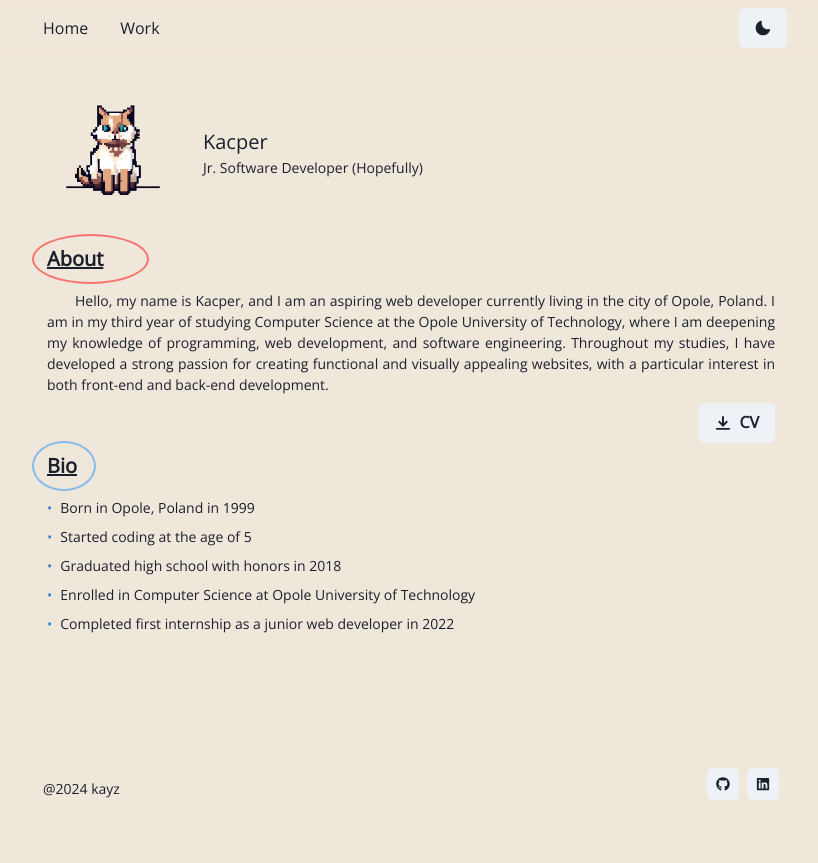
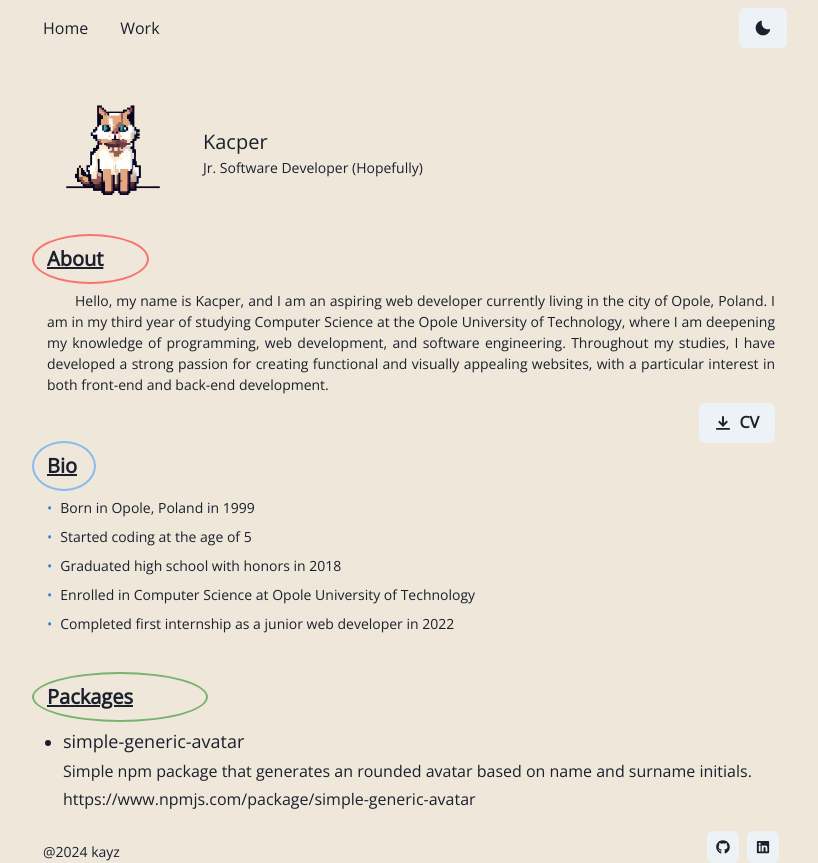
Before and after one commit to kayYZ1/kayz-website, a Next.js app: page / in a window 1280 px wide. Shown: the whole page, without its empty margins (229-1047 px from the left). Before the commit the page ends 800 px from the top, so only its background shows below. Built offline with nearby package versions, Linux system fonts and the light colour scheme.

Commit message:
feat: add packages section

```diff
--- /dev/null
+++ b/app/(main)/packages.tsx
@@ -0,0 +1,29 @@
+import { Box, ListItem, UnorderedList, Text, VStack, Link } from "@chakra-ui/react"
+import CircleAnimation from "../components/circle-animation"
+
+const Packages = () => {
+  return (
+    <Box pt={12}>
+      <CircleAnimation color="green">
+        <Text fontSize="xl" fontWeight="bold" textDecoration="underline" mb={4}>
+          Packages
+        </Text>
+      </CircleAnimation>
+      <UnorderedList>
+        <ListItem>
+          <Text fontSize="lg">simple-generic-avatar</Text>
+          <Text fontSize="md" py={1}>
+            Simple npm package that generates an rounded avatar based on name and surname initials.
+          </Text>
+          <VStack alignItems="flex-start">
+            <Link href="https://www.npmjs.com/package/simple-generic-avatar" isExternal>
+              https://www.npmjs.com/package/simple-generic-avatar
+            </Link>
+          </VStack>
+        </ListItem>
+      </UnorderedList>
+    </Box>
+  )
+}
+
+export default Packages
--- a/app/(main)/page.tsx
+++ b/app/(main)/page.tsx
@@ -3,12 +3,14 @@ import { Box } from "@chakra-ui/react"
 
 import About from "./about"
 import Bio from "./bio"
+import Packages from "./packages"
 
 const Main = () => {
   return (
     <Box px={1}>
       <About />
       <Bio />
+      <Packages />
     </Box>
   )
 }
--- a/app/components/footer.tsx
+++ b/app/components/footer.tsx
@@ -12,7 +12,6 @@ export default function Footer() {
     <Box
       as="footer"
       w="100%"
-      position="absolute"
       bottom={0}
     >
       <Container
--- a/app/components/navbar.tsx
+++ b/app/components/navbar.tsx
@@ -40,7 +40,7 @@ const NavLink = (props: ILinks) => {
 			<Link href={props.link}>
 				{props.name}
 			</Link>
-		</Box>
+		</Box >
 	)
 }
 
@@ -50,7 +50,13 @@ export default function Navbar() {
 	return (
 		<Box position={"fixed"} as="nav" w="100%" css={{ backdropFilter: 'blur(10px)' }}
 			zIndex={2}>
-			<Container display={"flex"} p={2} maxW={"container.md"} flexWrap={"wrap"} alignItems={"center"} justifyContent={"space-between"}>
+			<Container
+				display={"flex"}
+				p={2}
+				maxW={"container.md"}
+				flexWrap={"wrap"}
+				alignItems={"center"}
+				justifyContent={"space-between"}>
 				<Stack
 					direction={{ base: 'column', md: 'row' }}
 					display={{ base: 'none', md: 'flex' }}
@@ -67,7 +73,7 @@ export default function Navbar() {
 						{colorMode === 'light' ? <MoonIcon /> : <SunIcon />}
 					</Button>
 					<Box ml={2} display={{ base: 'inline-block', md: 'none' }}>
-						<Menu isLazy id="nav-menu">
+						<Menu isLazy>
 							<MenuButton
 								as={IconButton}
 								icon={<HamburgerIcon />}
--- a/package.json
+++ b/package.json
@@ -14,7 +14,7 @@
     "@chakra-ui/theme-tools": "^2.1.2",
     "@emotion/react": "^11.11.3",
     "@emotion/styled": "^11.11.0",
-    "caniuse-lite": "",
+    "caniuse-lite": "^1.0.30001660",
     "framer-motion": "^11.0.5",
     "next": "14.1.0",
     "react": "^18",
```
